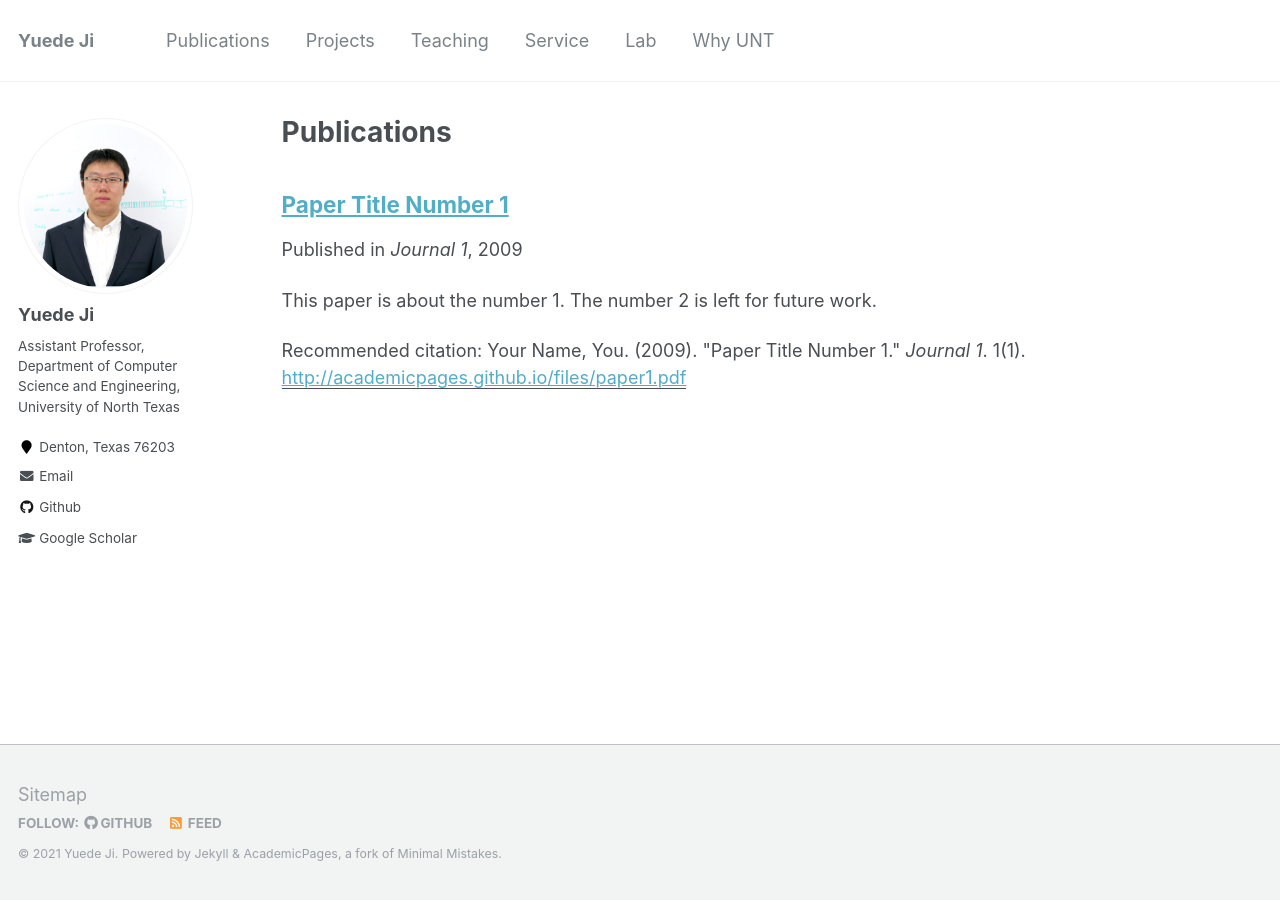
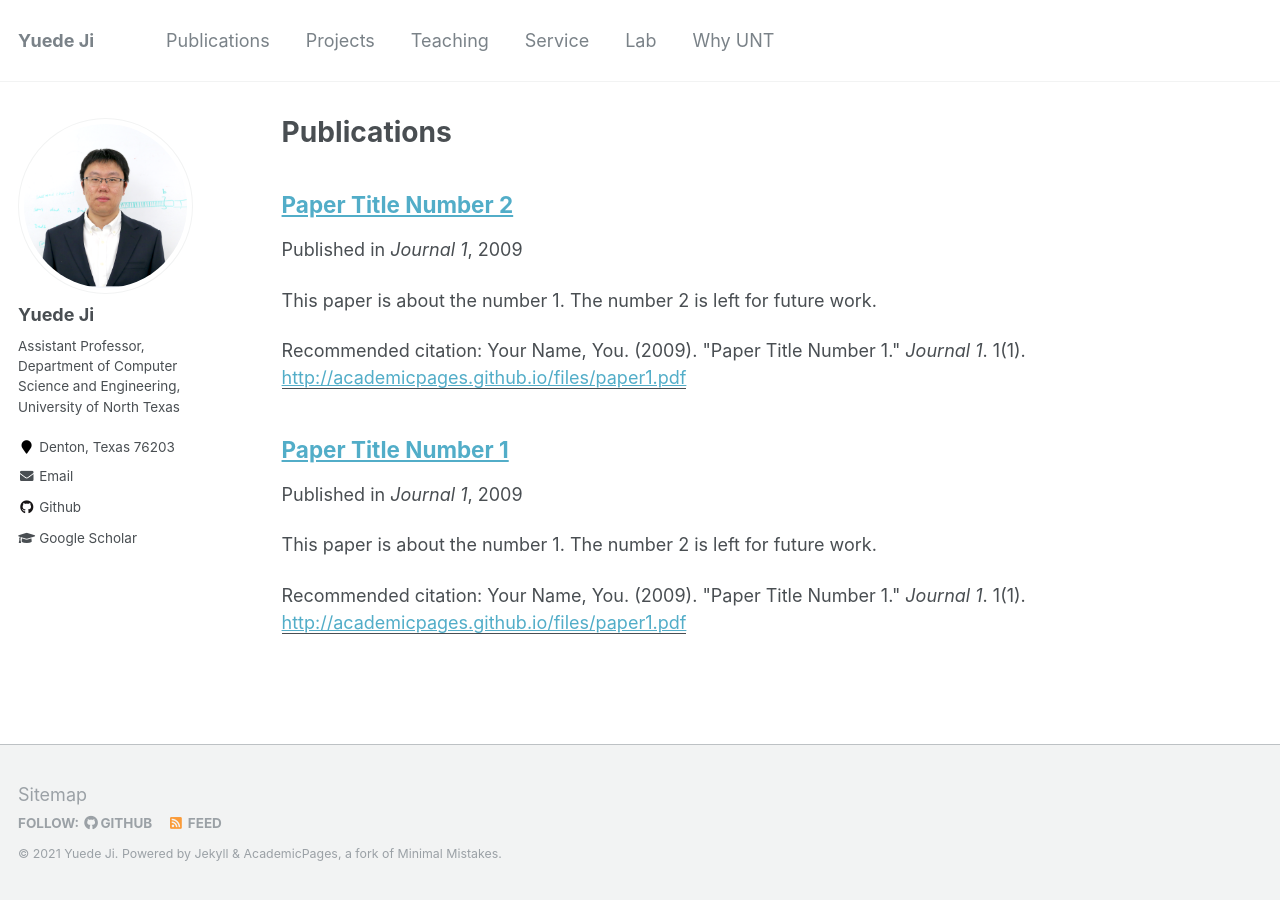
Before and after one commit to yuede/yuede.github.io, a Jekyll site: the page built from _pages/publications.md, in a window 1280 px wide. Built offline with Jekyll 4.4.1, drawn with Linux system fonts in a browser that asks for light colours.

Commit message:
debug publication list

```diff
--- a/_publications/publication-list.md
+++ b/_publications/publication-list.md
@@ -1,3 +1,19 @@
+---
+title: "Paper Title Number 2"
+collection: publications
+permalink: /publication/2009-10-01-paper-title-number-1
+excerpt: 'This paper is about the number 1. The number 2 is left for future work.'
+date: 2009-10-01
+venue: 'Journal 1'
+paperurl: 'http://academicpages.github.io/files/paper1.pdf'
+citation: 'Your Name, You. (2009). &quot;Paper Title Number 1.&quot; <i>Journal 1</i>. 1(1).'
+---
+This paper is about the number 1. The number 2 is left for future work.
+
+[Download paper here](http://academicpages.github.io/files/paper1.pdf)
+
+Recommended citation: Your Name, You. (2009). "Paper Title Number 1." <i>Journal 1</i>. 1(1).
+
 
 ### Conference Paper
 
```
